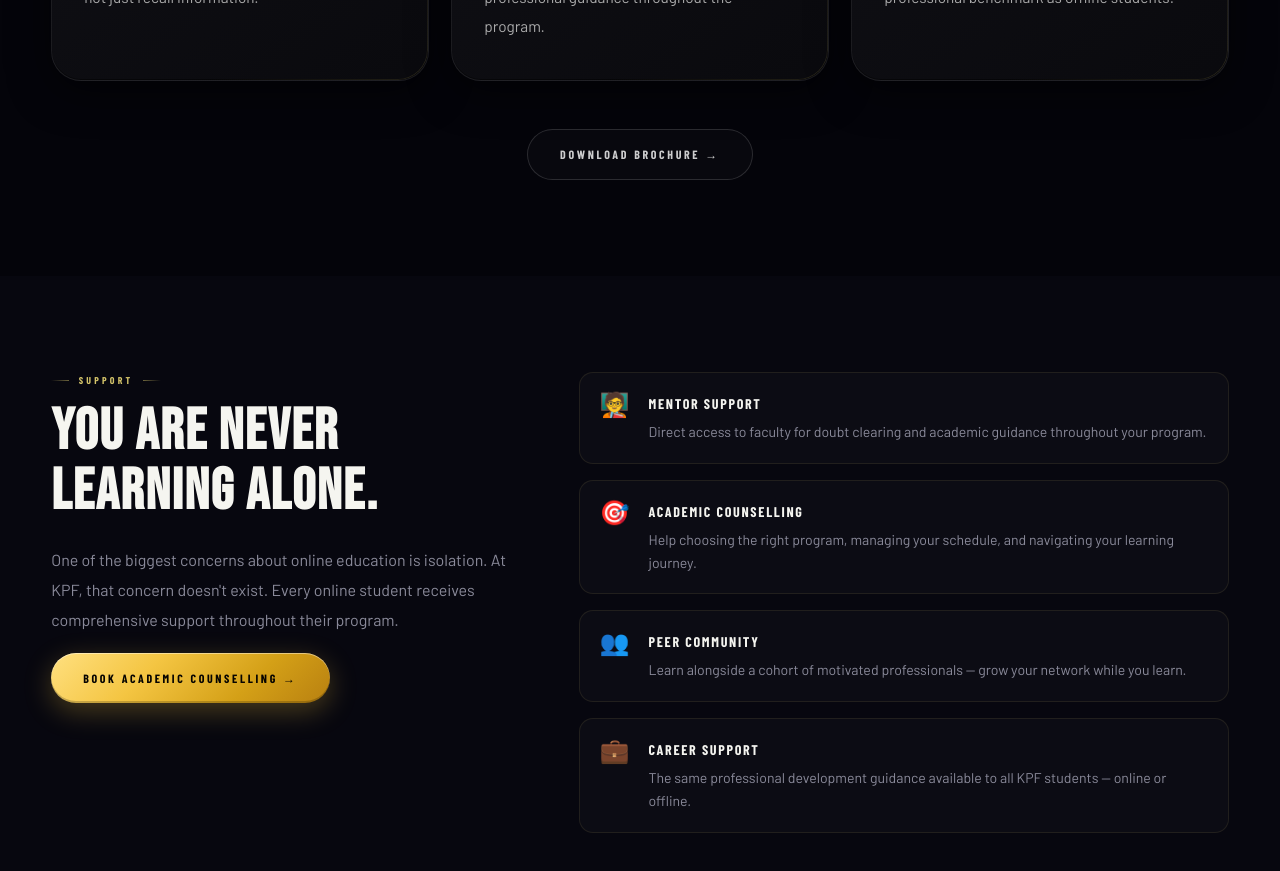
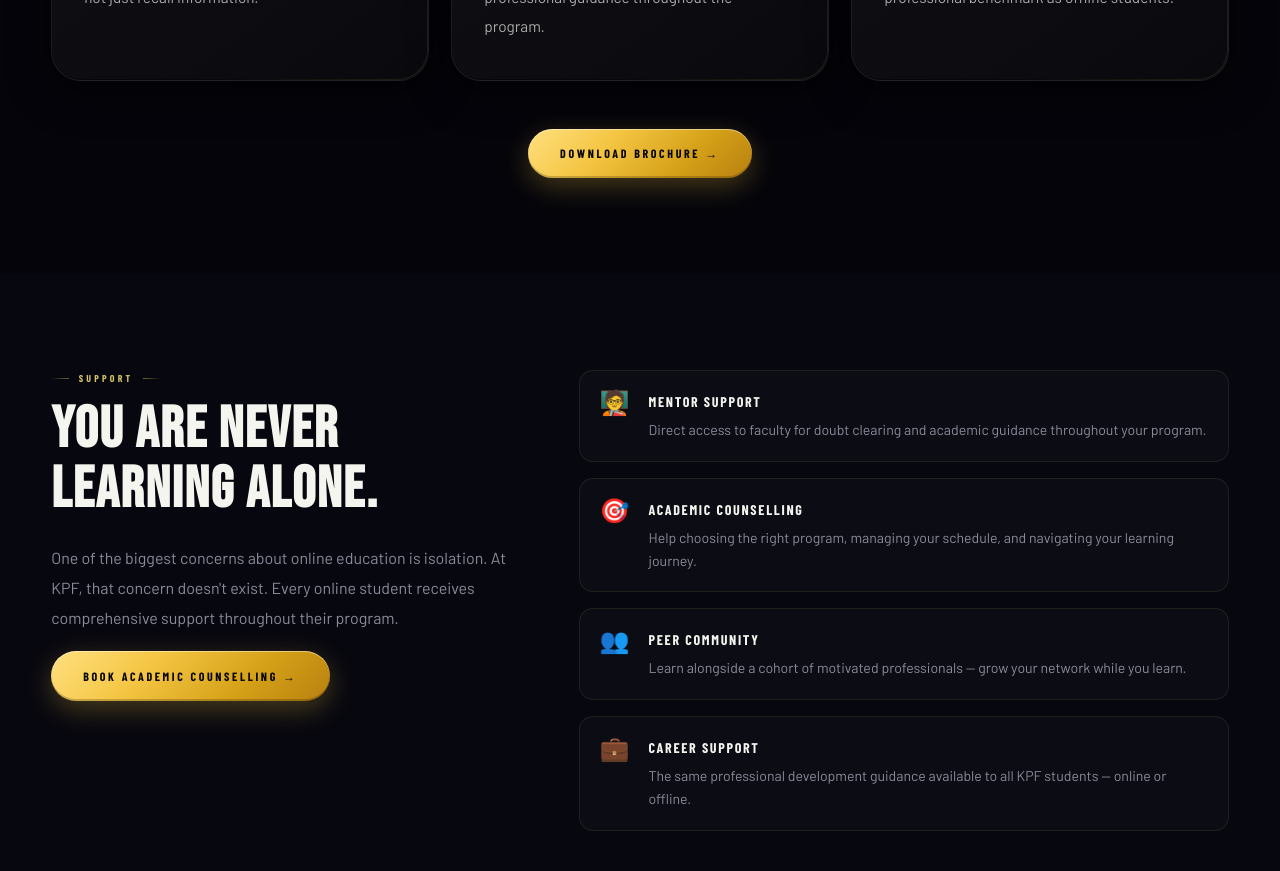
Before and after one commit to alimohsin7483-art/kpf-updated, a Next.js app: page /online-learning in a window 1280 px wide. Shown: the part 1780-2651 px from the top of the page. Built offline with nearby package versions, Linux system fonts and the light colour scheme; no server answers; a web font is replaced by a local one.

Commit message:
Fix brochure download links and routing cleanup

```diff
--- a/app/blog/page.tsx
+++ b/app/blog/page.tsx
@@ -145,7 +145,9 @@ export default function BlogPage() {
               Download the KPF brochure for a detailed overview of our programs, curriculum, fees, and learning experience.
             </p>
             <div style={{ display: "flex", gap: "1rem", justifyContent: "center", flexWrap: "wrap" }}>
-              <Link href="/apply" className="btn-gold">Download Brochure →</Link>
+              <a href="/brochure.pdf" download className="btn-gold">
+  Download Brochure →
+</a>
               <Link href="/contact" className="btn-outline">Book Academic Counselling</Link>
             </div>
           </div>
--- a/app/contact/page.tsx
+++ b/app/contact/page.tsx
@@ -178,7 +178,9 @@ export default function ContactPage() {
         <h2>Take the First Step.</h2>
         <p>Download our brochure or book a free academic counselling session to get started.</p>
         <div className="actions">
-          <Link href="/apply" className="btn-gold">Download Brochure</Link>
+          <a href="/brochure.pdf" download className="btn-gold">
+  Download Brochure →
+</a>
           <a href="https://wa.me/917208299269?text=Hi+KPF!+I'd+like+to+book+a+free+Academic+Counselling+session." target="_blank" rel="noopener noreferrer" className="btn-outline">
             Book Academic Counselling
           </a>
--- a/app/online-learning/page.tsx
+++ b/app/online-learning/page.tsx
@@ -91,7 +91,9 @@ export default function OnlineLearningPage() {
           </div>
 
           <div className="sectionCta">
-            <Link href="/apply" className="btn-outline">Download Brochure →</Link>
+            <a href="/brochure.pdf" download className="btn-gold">
+  Download Brochure →
+</a>
           </div>
         </div>
       </section>
--- a/app/page.tsx
+++ b/app/page.tsx
@@ -3,6 +3,7 @@ import ProgramsShowcase from "@/components/ProgramsShowcase";
 import TestimonialSlider from "@/components/TestimonialSlider";
 import LeadForm from "@/components/funnel/LeadForm";
 import CtaBgSlider from "@/components/CtaBgSlider";
+
 
 /* ─── SECTION DIVIDER ────────────────────────────────────────── */
 function Divider({ flip }: { flip?: boolean }) {
@@ -212,6 +213,7 @@ export default function HomePage() {
       <ProgramsShowcase />
 
       <Divider />
+
 
       {/* ══ HOW YOU LEARN ═════════════════════════════════════════ */}
       <section className="section section-darker">
--- a/app/programs/[slug]/page.tsx
+++ b/app/programs/[slug]/page.tsx
@@ -41,7 +41,9 @@ export default function ProgramDetailPage({ params }: Props) {
           </div>
           <div style={{ display: "flex", gap: "1rem", justifyContent: "center", flexWrap: "wrap", marginTop: "1.5rem" }}>
             <Link href="/apply" className="btn-gold">Apply Now</Link>
-            <Link href="/contact" className="btn-outline">Download Brochure</Link>
+            <a href="/brochure.pdf" download className="btn-gold">
+  Download Brochure →
+</a>
           </div>
         </div>
       </section>
--- a/package.json
+++ b/package.json
@@ -11,6 +11,7 @@
   "dependencies": {
     "@react-email/components": "^1.0.12",
     "clsx": "^2.1.1",
+    "framer-motion": "^12.40.0",
     "next": "^14.2.35",
     "react": "^18",
     "react-dom": "^18",
```
Also changed, not shown: 1 other file (tests, documents, lock files or other folders).
